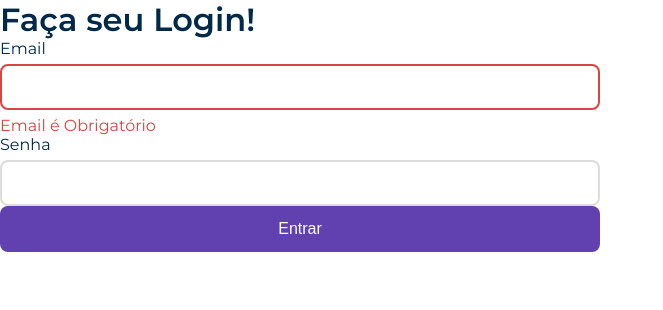
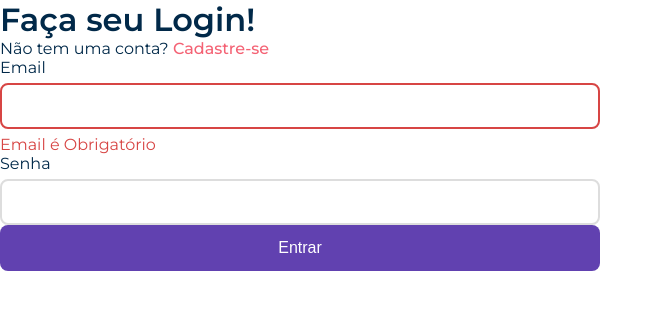
Before and after one commit to hugodnpm/devBook, a React (Vite) app: page / in a window 1280 px wide. Shown: the top 310 px of the page, without its empty margins (0-663 px from the left). Built offline with nearby package versions, Linux system fonts and the light colour scheme; the HTML template or start-up script is replaced by a standard one.

Commit message:
feat: add Link component

```diff
--- /dev/null
+++ b/src/components/Link/Link.styles.ts
@@ -0,0 +1,19 @@
+import styled, { css } from 'styled-components'
+import { Link as LinkRRD } from 'react-router-dom'
+
+type linkColors = 'primary' | 'secondary'
+
+interface LinkProps {
+  color?: linkColors
+}
+export const Link = styled(LinkRRD)<LinkProps>`
+  ${({ theme, color = 'primary' }) => css`
+    font-weight: ${theme.font.weight.normal}; // retira o negrito
+    text-decoration: none; // retira a linha embaixo do link
+    color: ${theme.colors[color]};
+
+    &:hover {
+      filter: brightness(80%);
+    }
+  `}
+`
--- /dev/null
+++ b/src/components/Link/index.ts
@@ -0,0 +1 @@
+export { Link } from './Link.styles'
--- a/src/pages/Auth/SignIn/SignIn.tsx
+++ b/src/pages/Auth/SignIn/SignIn.tsx
@@ -1,10 +1,17 @@
 import { Button } from '../../../components/Button'
 import { Input } from '../../../components/Input/Input'
+import { Link } from '../../../components/Link'
 
 export function SignIn() {
   return (
     <div style={{ width: 600 }}>
       <h1>Faça seu Login!</h1>
+      <p>
+        Não tem uma conta?{' '}
+        <Link color="secondary" to="/">
+          Cadastre-se
+        </Link>{' '}
+      </p>
       <Input
         id="email"
         label="Email"
```
